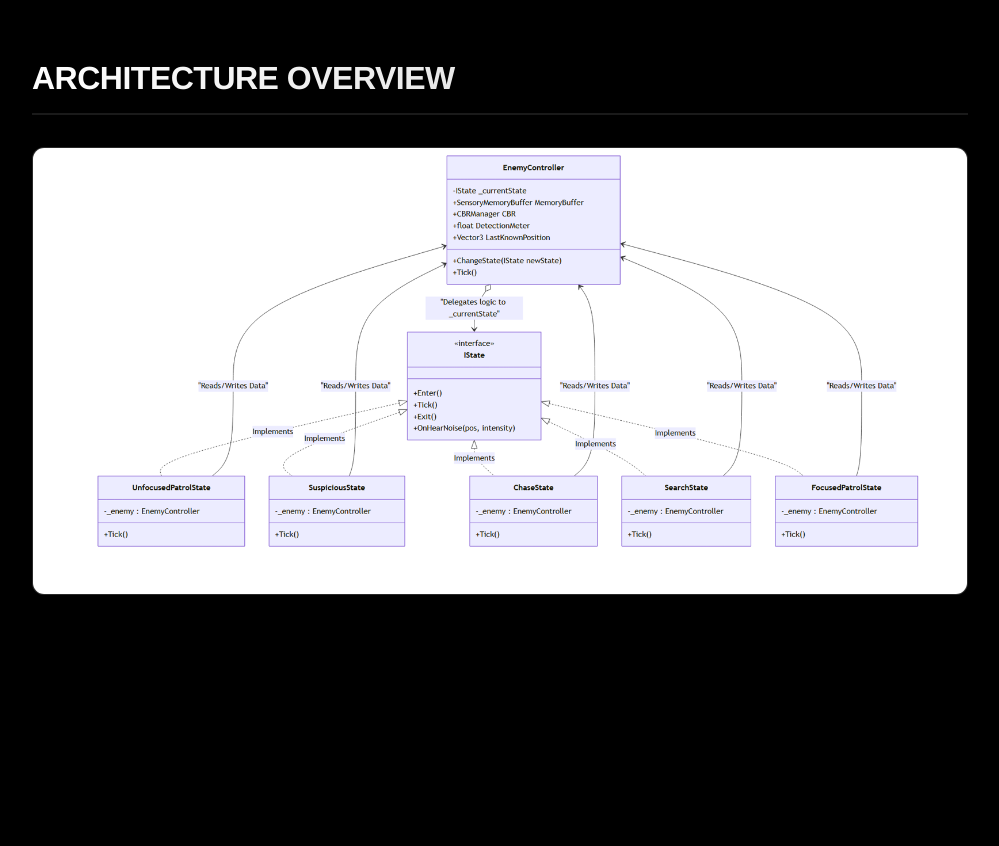
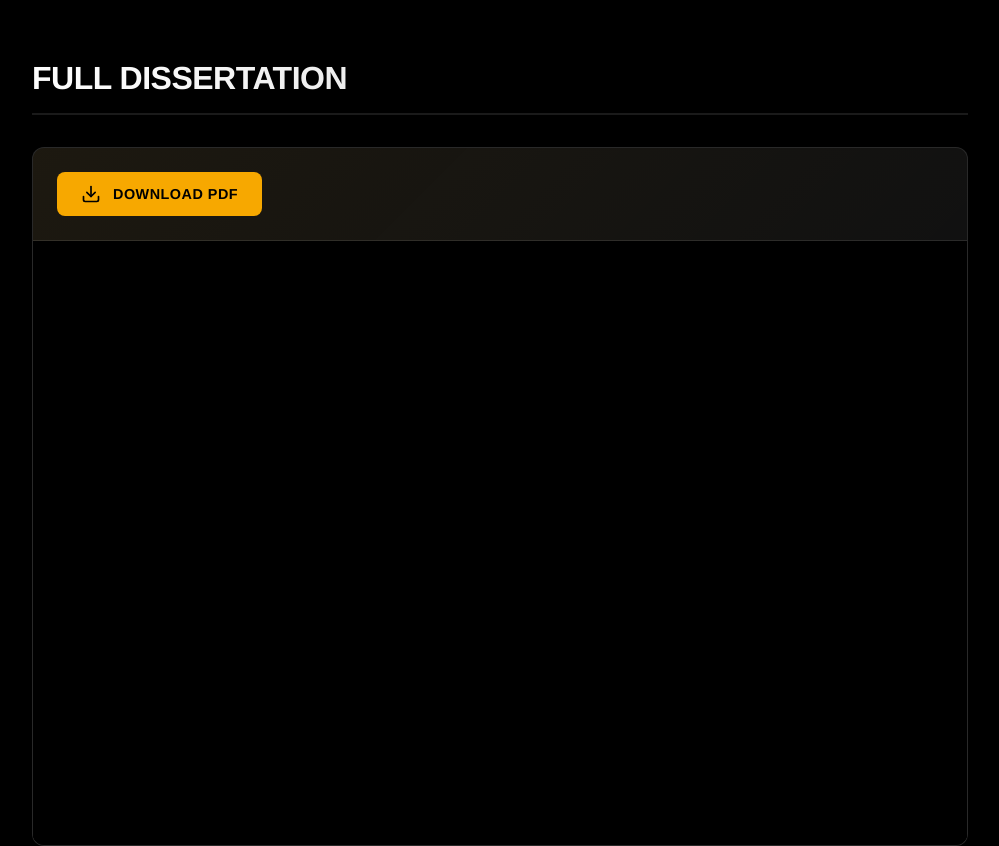
Before and after one commit to oknio/.github.io, a React (Vite) app: page /projects/EWS in a window 1280 px wide. Shown: the part 1460-2306 px from the top of the page, without its empty margins (140-1139 px from the left). Built offline with nearby package versions, Linux system fonts and the light colour scheme.

Commit message:
Code Snippets & PDF Preview

```diff
--- a/src/components/CodeSnippet.css
+++ b/src/components/CodeSnippet.css
@@ -61,6 +61,8 @@
   padding: 1.5rem;
   overflow-x: auto;
   background-color: rgba(0, 0, 0, 0.3);
+  max-height: 400px;
+  overflow-y: auto;
 }
 
 .code-snippet-code {
--- a/src/pages/EWSProject.jsx
+++ b/src/pages/EWSProject.jsx
@@ -1,5 +1,5 @@
 import React from 'react';
-import { Download, ExternalLink } from 'lucide-react';
+import { Download } from 'lucide-react';
 import CodeSnippet from '../components/CodeSnippet';
 import './ProjectDetail.css';
 
@@ -95,27 +95,13 @@ void Update()
       {/* Main Content */}
       <div className="project-detail-content container">
 
-        {/* Overview Section */}
+        {/* Overview Section - Embedded Content */}
         <section className="project-section">
-          <h2 className="section-title">Project Overview</h2>
           <div className="section-content">
             <p>
               <strong>"Eyes Wide Shut"</strong> is an adaptive stealth AI project designed to break the deterministic "exploitation loops" inherent in traditional Finite State Machines (FSMs). Rather than relying on predictable patrol routes or static search timers, the AI actively learns from player evasion tactics in real-time, forcing players to constantly evolve their gameplay.
             </p>
 
-            <p>
-              At the core of the project is a custom hybrid architecture merging a decoupled Object-Oriented FSM with a Case-Based Reasoning (CBR) memory buffer. When the AI loses visual contact with the player, it stamps environmental data, such as coordinates and light levels, into a lightweight memory struct. During subsequent encounters, the AI queries this localised memory bank to autonomously find and trigger environmental counter-measures (like turning on lights), achieving "one-shot learning" without the massive performance overhead of Neural Networks.
-            </p>
-
-            <p>
-              To ensure the AI's adaptations felt earned rather than scripted, I engineered a physics-based analogue sensory model governed by the Inverse Square Law. The entire system was validated using a custom Event-Driven telemetry pipeline, which batched and serialized performance data to CSVs in the background, ensuring a highly optimized, scalable architecture.
-            </p>
-          </div>
-        </section>
-
-        {/* Architecture Image */}
-        <section className="project-section">
-          <h2 className="section-title">Architecture Overview</h2>
             <div className="project-image-container">
               <img
                 src="/files/docs/ews/EnemyControllerArchitectureOverview.png"
@@ -123,52 +109,52 @@ void Update()
                 className="project-detail-image"
               />
             </div>
-        </section>
 
-        {/* Code Snippets */}
-        <section className="project-section">
-          <h2 className="section-title">Code Snippets</h2>
+            <p>
+              At the core of the project is a custom hybrid architecture merging a decoupled Object-Oriented FSM with a Case-Based Reasoning (CBR) memory buffer. When the AI loses visual contact with the player, it stamps environmental data, such as coordinates and light levels, into a lightweight memory struct. During subsequent encounters, the AI queries this localised memory bank to autonomously find and trigger environmental counter-measures (like turning on lights), achieving "one-shot learning" without the massive performance overhead of Neural Networks.
+            </p>
 
-          <div className="snippet-container">
             <CodeSnippet
-              title='Snippet 1: The "One-Shot" Adaptation Algorithm (CBR Retrieval)'
+              title='The "One-Shot" Adaptation Algorithm (CBR Retrieval)'
               code={codeSnippet1}
               language="csharp"
             />
-            <p className="snippet-description">
-              This snippet showcases the "Aha!" moment where the AI filters its memory bank using a reflection delay, then dynamically targets environmental affordances using physics overlaps.
+
+            <p>
+              To ensure the AI's adaptations felt earned rather than scripted, I engineered a physics-based analogue sensory model governed by the Inverse Square Law. The entire system was validated using a custom Event-Driven telemetry pipeline, which batched and serialized performance data to CSVs in the background, ensuring a highly optimized, scalable architecture.
             </p>
-          </div>
 
-          <div className="snippet-container">
             <CodeSnippet
-              title="Snippet 2: Event-Driven Telemetry (Decoupled Data Logging)"
+              title="Event-Driven Telemetry (Decoupled Data Logging)"
               code={codeSnippet2}
               language="csharp"
             />
-            <p className="snippet-description">
-              This highlights the ability to write performance-safe, production-ready backend systems using the Event Bus pattern and asynchronous batching.
-            </p>
           </div>
         </section>
 
         {/* Documentation Section */}
         <section className="project-section">
-          <h2 className="section-title">Documentation</h2>
-          <div className="documentation-links">
+          <h2 className="section-title">Full Dissertation</h2>
+
+          <div className="pdf-viewer-container">
+            <div className="pdf-controls">
               <a
                 href="/files/docs/ews/Dissertation.pdf"
-              className="doc-link"
-              target="_blank"
-              rel="noopener noreferrer"
+                className="pdf-download-btn"
+                download
               >
                 <Download size={20} />
-              <div className="doc-link-content">
-                <span className="doc-link-title">Full Dissertation</span>
-                <span className="doc-link-subtitle">PDF - Comprehensive project documentation</span>
+                Download PDF
+              </a>
             </div>
-              <ExternalLink size={18} />
-            </a>
+
+            <div className="pdf-preview">
+              <iframe
+                src="/files/docs/ews/Dissertation.pdf#toolbar=0"
+                title="Eyes Wide Shut Dissertation"
+                className="pdf-iframe"
+              />
+            </div>
           </div>
         </section>
 
--- a/src/pages/ProjectDetail.css
+++ b/src/pages/ProjectDetail.css
@@ -128,55 +128,6 @@
   border-left: 3px solid var(--color-accent);
 }
 
-/* ─── Documentation Links ──────────────────────────────────────────────────────── */
-.documentation-links {
-  display: flex;
-  flex-direction: column;
-  gap: 1rem;
-}
-
-.doc-link {
-  display: flex;
-  align-items: center;
-  gap: 1.5rem;
-  padding: 1.5rem;
-  background: linear-gradient(135deg, rgba(247, 168, 0, 0.1) 0%, rgba(247, 168, 0, 0.05) 100%);
-  border: 1px solid rgba(247, 168, 0, 0.3);
-  border-radius: 12px;
-  text-decoration: none;
-  color: var(--color-text);
-  transition: all var(--transition-fast);
-  cursor: pointer;
-}
-
-.doc-link:hover {
-  border-color: var(--color-accent);
-  background: linear-gradient(135deg, rgba(247, 168, 0, 0.2) 0%, rgba(247, 168, 0, 0.1) 100%);
-  transform: translateX(8px);
-}
-
-.doc-link svg {
-  flex-shrink: 0;
-  color: var(--color-accent);
-}
-
-.doc-link-content {
-  flex: 1;
-  display: flex;
-  flex-direction: column;
-  gap: 0.3rem;
-}
-
-.doc-link-title {
-  font-weight: 600;
-  font-size: 1.05rem;
-}
-
-.doc-link-subtitle {
-  font-size: 0.9rem;
-  color: var(--color-text-muted);
-}
-
 /* ─── Tech Stack ────────────────────────────────────────────────────────────────── */
 .tech-stack {
   display: grid;
@@ -214,6 +165,53 @@
   color: var(--color-accent);
 }
 
+/* ─── PDF Viewer ───────────────────────────────────────────────────────────────── */
+.pdf-viewer-container {
+  border: 1px solid rgba(255, 255, 255, 0.1);
+  border-radius: 12px;
+  overflow: hidden;
+  background: var(--color-bg-secondary);
+}
+
+.pdf-controls {
+  padding: 1.5rem;
+  border-bottom: 1px solid rgba(255, 255, 255, 0.1);
+  background: linear-gradient(135deg, rgba(247, 168, 0, 0.05) 0%, rgba(247, 168, 0, 0) 100%);
+}
+
+.pdf-download-btn {
+  display: inline-flex;
+  align-items: center;
+  gap: 0.75rem;
+  padding: 0.75rem 1.5rem;
+  background: var(--color-accent);
+  color: black;
+  border-radius: 8px;
+  font-weight: 600;
+  text-transform: uppercase;
+  letter-spacing: 0.5px;
+  text-decoration: none;
+  transition: all var(--transition-fast);
+  font-size: 0.9rem;
+}
+
+.pdf-download-btn:hover {
+  transform: translateY(-2px);
+  box-shadow: 0 8px 16px rgba(247, 168, 0, 0.3);
+}
+
+.pdf-preview {
+  min-height: 600px;
+  background: #000;
+}
+
+.pdf-iframe {
+  width: 100%;
+  height: 600px;
+  border: none;
+  background: #000;
+}
+
 /* ─── Responsive ────────────────────────────────────────────────────────────────── */
 @media (max-width: 768px) {
   .project-detail-hero {
@@ -249,6 +247,10 @@
 
   .doc-link:hover {
     transform: translateY(-4px);
+  }
+
+  .pdf-iframe {
+    height: 500px;
   }
 }
 
@@ -296,4 +298,8 @@
     padding-left: 1rem;
     font-size: 0.9rem;
   }
+
+  .pdf-iframe {
+    height: 400px;
+  }
 }
```
Lines whose indentation alone changed are shown as unchanged.
